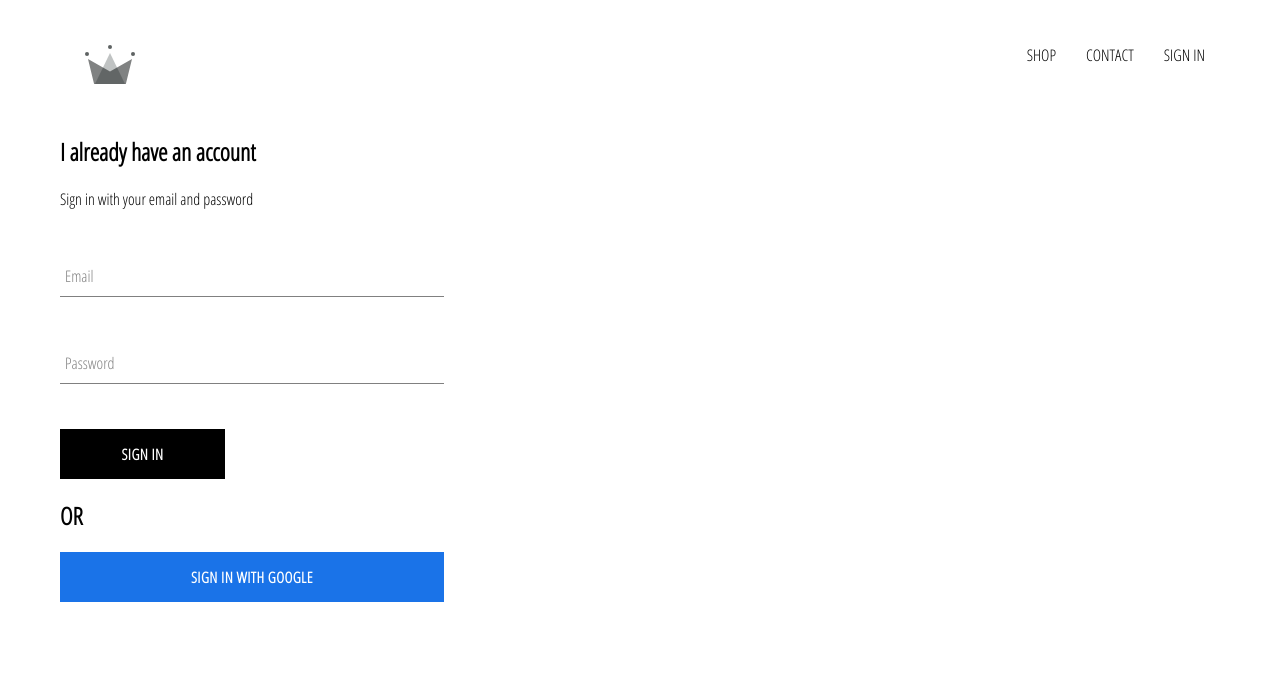
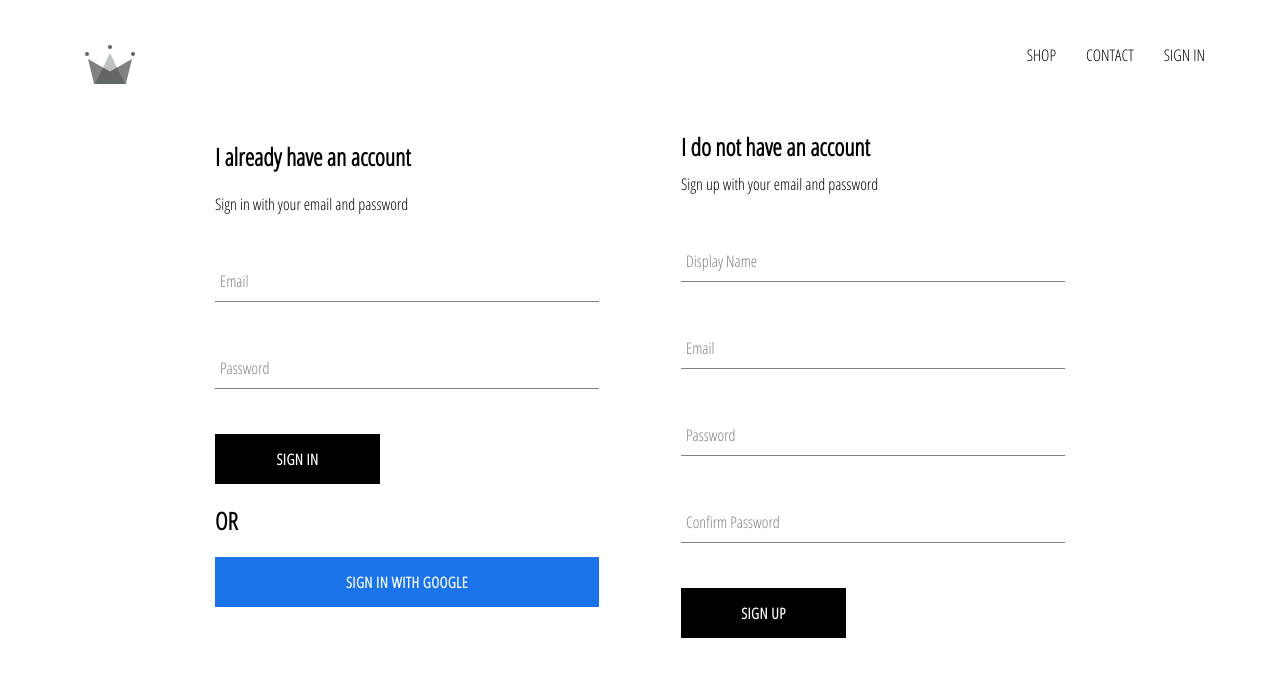
Before and after one commit to danielrod99/ecommerce-project, a React (Create React App) app: page /signIn in a window 1280 px wide. Shown: the top 676 px of the page. Built offline with nearby package versions, Linux system fonts and the light colour scheme; no server answers.

Commit message:
Sign Up functionality

```diff
--- a/src/components/sign-in/sign-in.styles.scss
+++ b/src/components/sign-in/sign-in.styles.scss
@@ -2,7 +2,7 @@
     width: 30vw;
     display: flex;
     flex-direction: column;
-
+    margin-right: 20px;
     .title{
         margin: 10px 0;
     }
--- /dev/null
+++ b/src/components/sign-up/sign-up.component.jsx
@@ -0,0 +1,58 @@
+import React from 'react';
+import FormInput from '../form-input/form-input.component';
+import CustomButton from '../custom-button/custom-button.component';
+
+import './signup.scss';
+import {auth,createUserProfileDoc} from '../../firebase/firebase.utils';
+
+class SignUp extends React.Component{
+    constructor(){
+        super();
+        this.state={
+            displayName:'',
+            email:'',
+            password:'',
+            confirmPassword:''
+        }
+    }
+    handleSubmit=async event=>{
+        event.preventDefault();
+        if(this.state.password!==this.state.confirmPassword){
+            alert('Password does not match');
+            return;
+        }
+        try {
+            const {user} = await auth.createUserWithEmailAndPassword(this.state.email,this.state.password);
+
+            await createUserProfileDoc(user,this.state);
+            this.setState({
+                displayName:'',
+                email:'',
+                password:'',
+                confirmPassword:''
+            })
+        } catch (error) {
+            console.error(error);
+        }
+    }
+    handleChange= event=>{
+        const {name,value}=event.target;
+        this.setState({[name]:value});
+    }
+    render(){
+        return(
+            <div className='sign-up'>
+                <h2 className='title'>I do not have an account</h2>
+                <span>Sign up with your email and password</span>
+                <form className='sign-up-form' onSubmit={this.handleSubmit} >
+                    <FormInput type='text' name='displayName' value={this.state.displayName} onChange={this.handleChange} label='Display Name' required></FormInput>
+                    <FormInput type='email' name='email' value={this.state.email} onChange={this.handleChange} label='Email' required></FormInput>
+                    <FormInput type='password' name='password' value={this.state.password} onChange={this.handleChange} label='Password' required></FormInput>
+                    <FormInput type='password' name='confirmPassword' value={this.state.confirmPassword} onChange={this.handleChange} label='Confirm Password' required></FormInput>
+                    <CustomButton type='submit'>SIGN UP</CustomButton>
+                </form>
+            </div>
+        )
+    }
+}
+export default SignUp;
--- /dev/null
+++ b/src/components/sign-up/signup.scss
@@ -0,0 +1,9 @@
+.sign-up{
+    display: flex;
+    flex-direction: column;
+    width: 30vw;
+    margin-left: 20px;
+    .title{
+        margin: 10px 0;
+    }
+}
--- a/src/pages/sign-in-up/sign-in-up.component.jsx
+++ b/src/pages/sign-in-up/sign-in-up.component.jsx
@@ -1,11 +1,13 @@
 import React from 'react';
 
 import SignIn from '../../components/sign-in/sign-in.component';
+import SignUp from '../../components/sign-up/sign-up.component';
 import './sign-in-up.styles.scss';
 
 const SignInUp =()=>{
    return <div className='sign-in-and-sign-up'>
        <SignIn></SignIn>
+       <SignUp></SignUp>
    </div>
 }
 export default SignInUp;
--- a/src/pages/sign-in-up/sign-in-up.styles.scss
+++ b/src/pages/sign-in-up/sign-in-up.styles.scss
@@ -0,0 +1,6 @@
+.sign-in-and-sign-up{
+    width: 850px;
+    display: flex;
+    justify-content: space-between;
+    margin: 30px auto;
+}
```
